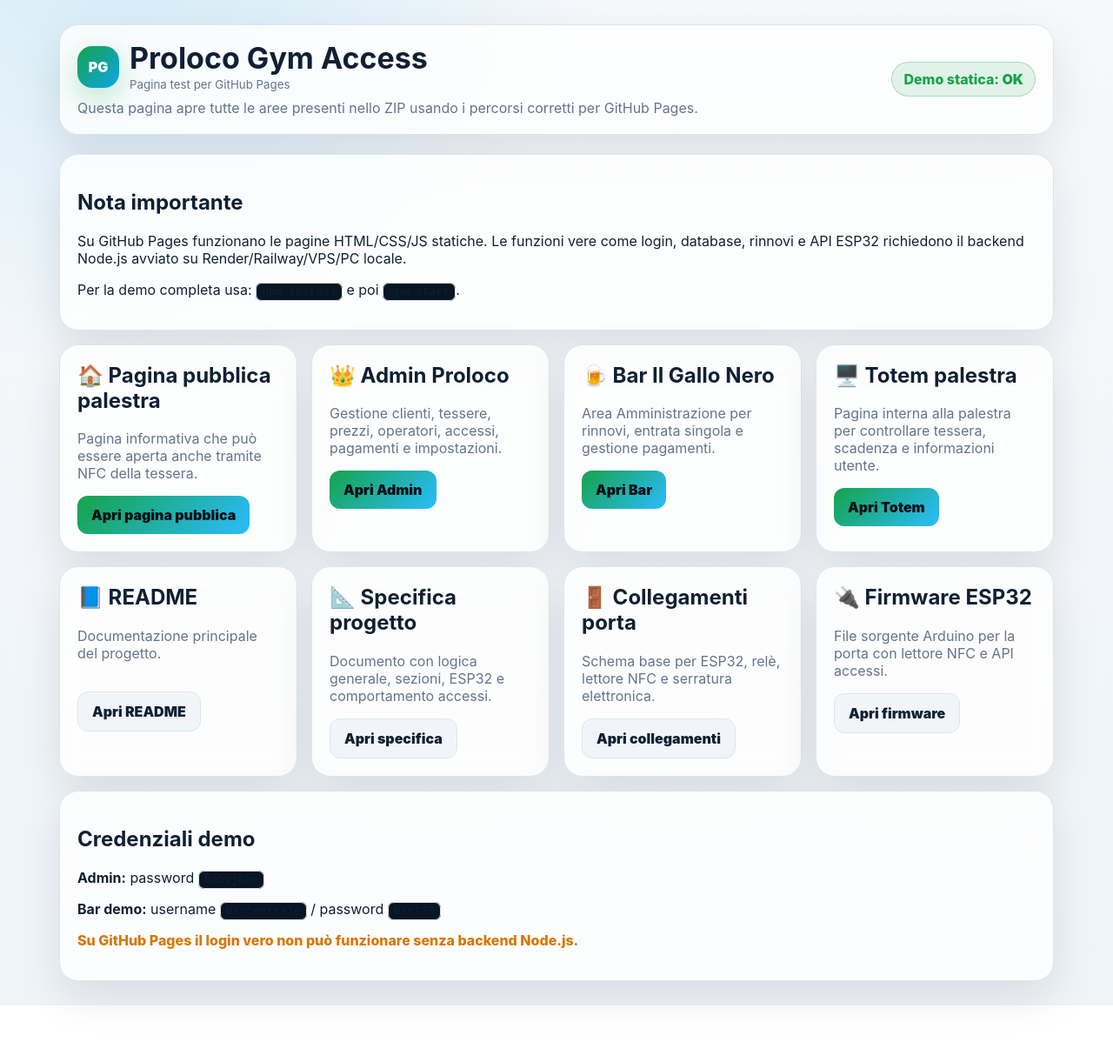
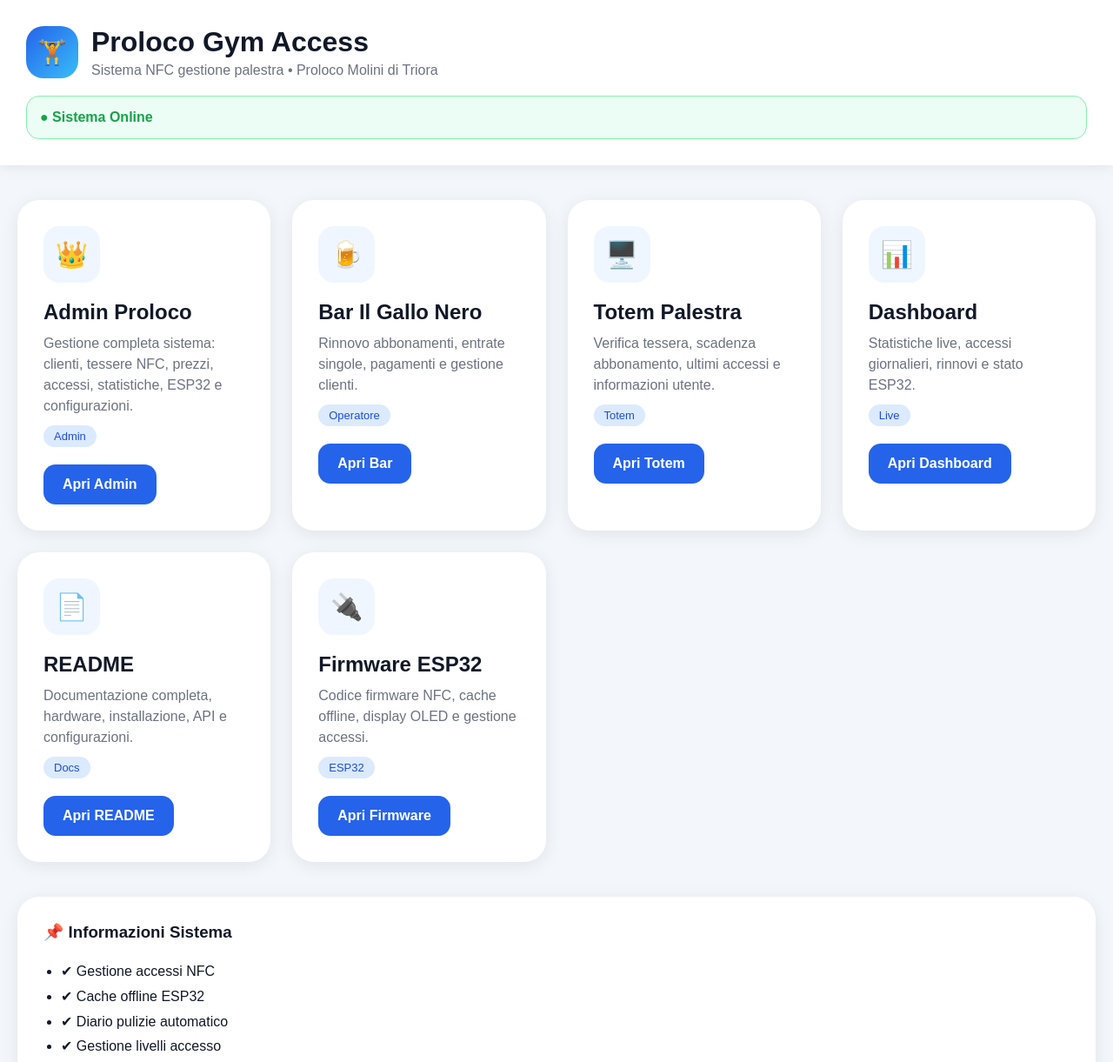
Before and after one commit to wincklers85/ProlocoGym, a website: page index.html in a window 1280 px wide. Shown: the top 1221 px of the page at 87% size. Before the commit the page ends 1156 px from the top, so only its background shows below. Drawn offline with Linux system fonts and the light colour scheme; files that its build step writes are made by us from their sources.

Commit message:
Update index.html

```diff
--- a/index.html
+++ b/index.html
@@ -1,122 +1,338 @@
 <!DOCTYPE html>
 <html lang="it">
 <head>
-  <meta charset="UTF-8" />
-  <meta name="viewport" content="width=device-width, initial-scale=1.0" />
-  <title>Proloco Gym Access - Test GitHub Pages</title>
-  <link rel="stylesheet" href="./style.css" />
+<meta charset="UTF-8">
+<meta name="viewport" content="width=device-width, initial-scale=1.0">
+
+<title>Proloco Gym Access</title>
+
 <style>
-    .test-wrap{min-height:100vh;padding:28px;max-width:1200px;margin:auto}
-    .test-hero{display:flex;gap:16px;align-items:center;justify-content:space-between;flex-wrap:wrap;margin-bottom:22px}
-    .test-hero h1{margin:0;font-size:34px}
-    .test-hero p{color:var(--muted);margin:8px 0 0}
-    .test-grid{display:grid;grid-template-columns:repeat(auto-fit,minmax(260px,1fr));gap:16px}
-    .test-card h2{margin-top:0}
-    .test-card p{color:var(--muted);min-height:58px}
-    .test-card .actions{display:flex;flex-wrap:wrap;gap:10px;margin-top:14px}
-    .test-card a{display:inline-block;text-decoration:none}
-    .ok{color:var(--accent);font-weight:900}
-    .warnText{color:var(--warn);font-weight:800}
-    code{background:#081522;border:1px solid var(--line);padding:2px 6px;border-radius:7px}
-  .buttonLink{padding:12px 16px;border-radius:12px;font-weight:900}.buttonLink.primary{background:linear-gradient(135deg,var(--accent),#2bbcff);color:#041018}.buttonLink.secondary{background:var(--panel2);color:var(--text);border:1px solid var(--line)}</style>
+
+:root{
+    --bg:#f3f6fb;
+    --card:#ffffff;
+    --primary:#2563eb;
+    --text:#111827;
+    --muted:#6b7280;
+    --success:#16a34a;
+}
+
+*{
+    margin:0;
+    padding:0;
+    box-sizing:border-box;
+}
+
+body{
+    font-family:Arial, Helvetica, sans-serif;
+    background:var(--bg);
+    color:var(--text);
+}
+
+header{
+    background:white;
+    padding:30px;
+    box-shadow:0 2px 15px rgba(0,0,0,0.08);
+}
+
+.logo{
+    display:flex;
+    align-items:center;
+    gap:15px;
+}
+
+.logo-icon{
+    width:60px;
+    height:60px;
+    border-radius:20px;
+    background:linear-gradient(135deg,#2563eb,#38bdf8);
+    display:flex;
+    align-items:center;
+    justify-content:center;
+    color:white;
+    font-size:28px;
+}
+
+.logo-text h1{
+    font-size:32px;
+}
+
+.logo-text p{
+    color:var(--muted);
+    margin-top:5px;
+}
+
+.status{
+    margin-top:20px;
+    background:#ecfdf5;
+    border:1px solid #86efac;
+    padding:15px;
+    border-radius:15px;
+    color:var(--success);
+    font-weight:bold;
+}
+
+.container{
+    max-width:1400px;
+    margin:auto;
+    padding:40px 20px;
+}
+
+.grid{
+    display:grid;
+    grid-template-columns:repeat(auto-fit,minmax(280px,1fr));
+    gap:25px;
+}
+
+.card{
+    background:var(--card);
+    border-radius:25px;
+    padding:30px;
+    box-shadow:0 4px 20px rgba(0,0,0,0.08);
+    transition:0.3s;
+}
+
+.card:hover{
+    transform:translateY(-5px);
+    box-shadow:0 10px 30px rgba(37,99,235,0.15);
+}
+
+.card-icon{
+    width:65px;
+    height:65px;
+    border-radius:18px;
+    background:#eff6ff;
+    display:flex;
+    align-items:center;
+    justify-content:center;
+    font-size:30px;
+    margin-bottom:20px;
+}
+
+.card h2{
+    margin-bottom:10px;
+}
+
+.card p{
+    color:var(--muted);
+    line-height:1.5;
+    min-height:70px;
+}
+
+.card a{
+    display:inline-block;
+    margin-top:20px;
+    text-decoration:none;
+    background:var(--primary);
+    color:white;
+    padding:14px 22px;
+    border-radius:14px;
+    font-weight:bold;
+    transition:0.2s;
+}
+
+.card a:hover{
+    opacity:0.9;
+}
+
+footer{
+    text-align:center;
+    padding:40px;
+    color:var(--muted);
+}
+
+.quick-info{
+    margin-top:40px;
+    background:white;
+    border-radius:25px;
+    padding:30px;
+    box-shadow:0 4px 20px rgba(0,0,0,0.08);
+}
+
+.quick-info h3{
+    margin-bottom:20px;
+}
+
+.quick-info ul{
+    padding-left:20px;
+    line-height:1.8;
+}
+
+.badge{
+    display:inline-block;
+    background:#dbeafe;
+    color:#1d4ed8;
+    padding:5px 12px;
+    border-radius:999px;
+    font-size:13px;
+    margin-top:10px;
+}
+
+</style>
 </head>
+
 <body>
-  <main class="test-wrap">
-    <section class="card test-hero">
-      <div>
-        <div class="brand" style="margin-bottom:8px">
-          <div class="logo">PG</div>
-          <div>
+
+<header>
+
+<div class="logo">
+
+<div class="logo-icon">
+🏋️
+</div>
+
+<div class="logo-text">
 <h1>Proloco Gym Access</h1>
-            <small>Pagina test per GitHub Pages</small>
+<p>Sistema NFC gestione palestra • Proloco Molini di Triora</p>
 </div>
+
 </div>
-        <p>Questa pagina apre tutte le aree presenti nello ZIP usando i percorsi corretti per GitHub Pages.</p>
+
+<div class="status">
+● Sistema Online
 </div>
-      <span class="pill">Demo statica: <span class="ok">OK</span></span>
-    </section>
 
-    <section class="card" style="margin-bottom:16px">
-      <h2>Nota importante</h2>
+</header>
+
+<div class="container">
+
+<div class="grid">
+
+<div class="card">
+<div class="card-icon">👑</div>
+<h2>Admin Proloco</h2>
 <p>
-        Su GitHub Pages funzionano le pagine HTML/CSS/JS statiche. Le funzioni vere come login,
-        database, rinnovi e API ESP32 richiedono il backend Node.js avviato su Render/Railway/VPS/PC locale.
+Gestione completa sistema:
+clienti, tessere NFC, prezzi,
+accessi, statistiche, ESP32 e configurazioni.
 </p>
-      <p>Per la demo completa usa: <code>npm install</code> e poi <code>npm start</code>.</p>
-    </section>
 
-    <section class="test-grid">
-      <article class="card test-card">
-        <h2>🏠 Pagina pubblica palestra</h2>
-        <p>Pagina informativa che può essere aperta anche tramite NFC della tessera.</p>
-        <div class="actions">
-          <a class="primary buttonLink" href="./public/index.html">Apri pagina pubblica</a>
+<div class="badge">Admin</div>
+
+<br>
+
+<a href="./admin/index.html">
+Apri Admin
+</a>
 </div>
-      </article>
 
-      <article class="card test-card">
-        <h2>👑 Admin Proloco</h2>
-        <p>Gestione clienti, tessere, prezzi, operatori, accessi, pagamenti e impostazioni.</p>
-        <div class="actions">
-          <a class="primary buttonLink" href="./admin/index.html">Apri Admin</a>
+<div class="card">
+<div class="card-icon">🍺</div>
+<h2>Bar Il Gallo Nero</h2>
+<p>
+Rinnovo abbonamenti,
+entrate singole,
+pagamenti e gestione clienti.
+</p>
+
+<div class="badge">Operatore</div>
+
+<br>
+
+<a href="./bar/index.html">
+Apri Bar
+</a>
 </div>
-      </article>
 
-      <article class="card test-card">
-        <h2>🍺 Bar Il Gallo Nero</h2>
-        <p>Area Amministrazione per rinnovi, entrata singola e gestione pagamenti.</p>
-        <div class="actions">
-          <a class="primary buttonLink" href="./bar/index.html">Apri Bar</a>
+<div class="card">
+<div class="card-icon">🖥️</div>
+<h2>Totem Palestra</h2>
+<p>
+Verifica tessera,
+scadenza abbonamento,
+ultimi accessi e informazioni utente.
+</p>
+
+<div class="badge">Totem</div>
+
+<br>
+
+<a href="./totem/index.html">
+Apri Totem
+</a>
 </div>
-      </article>
 
-      <article class="card test-card">
-        <h2>🖥️ Totem palestra</h2>
-        <p>Pagina interna alla palestra per controllare tessera, scadenza e informazioni utente.</p>
-        <div class="actions">
-          <a class="primary buttonLink" href="./totem/index.html">Apri Totem</a>
+<div class="card">
+<div class="card-icon">📊</div>
+<h2>Dashboard</h2>
+<p>
+Statistiche live,
+accessi giornalieri,
+rinnovi e stato ESP32.
+</p>
+
+<div class="badge">Live</div>
+
+<br>
+
+<a href="./dashboard/index.html">
+Apri Dashboard
+</a>
 </div>
-      </article>
 
-      <article class="card test-card">
-        <h2>📘 README</h2>
-        <p>Documentazione principale del progetto.</p>
-        <div class="actions">
-          <a class="secondary buttonLink" href="./README.md">Apri README</a>
+<div class="card">
+<div class="card-icon">📄</div>
+<h2>README</h2>
+<p>
+Documentazione completa,
+hardware, installazione,
+API e configurazioni.
+</p>
+
+<div class="badge">Docs</div>
+
+<br>
+
+<a href="./readme.html">
+Apri README
+</a>
 </div>
-      </article>
 
-      <article class="card test-card">
-        <h2>📐 Specifica progetto</h2>
-        <p>Documento con logica generale, sezioni, ESP32 e comportamento accessi.</p>
-        <div class="actions">
-          <a class="secondary buttonLink" href="./docs/SPECIFICA_PROGETTO.md">Apri specifica</a>
+<div class="card">
+<div class="card-icon">🔌</div>
+<h2>Firmware ESP32</h2>
+<p>
+Codice firmware NFC,
+cache offline,
+display OLED e gestione accessi.
+</p>
+
+<div class="badge">ESP32</div>
+
+<br>
+
+<a href="./firmware/index.html">
+Apri Firmware
+</a>
 </div>
-      </article>
 
-      <article class="card test-card">
-        <h2>🚪 Collegamenti porta</h2>
-        <p>Schema base per ESP32, relè, lettore NFC e serratura elettronica.</p>
-        <div class="actions">
-          <a class="secondary buttonLink" href="./docs/COLLEGAMENTI_PORTA.md">Apri collegamenti</a>
 </div>
-      </article>
 
-      <article class="card test-card">
-        <h2>🔌 Firmware ESP32</h2>
-        <p>File sorgente Arduino per la porta con lettore NFC e API accessi.</p>
-        <div class="actions">
-          <a class="secondary buttonLink" href="./esp32/proloco_gym_access_esp32.ino">Apri firmware</a>
+<div class="quick-info">
+
+<h3>📌 Informazioni Sistema</h3>
+
+<ul>
+<li>✔ Gestione accessi NFC</li>
+<li>✔ Cache offline ESP32</li>
+<li>✔ Diario pulizie automatico</li>
+<li>✔ Gestione livelli accesso</li>
+<li>✔ Temi configurabili</li>
+<li>✔ Dashboard statistiche</li>
+<li>✔ Totem palestra</li>
+<li>✔ Supporto display ESP32</li>
+<li>✔ Tracciamento accessi e IP</li>
+<li>✔ Entrata singola</li>
+<li>✔ Rinnovi automatici</li>
+</ul>
+
 </div>
-      </article>
-    </section>
 
-    <section class="card" style="margin-top:16px">
-      <h2>Credenziali demo</h2>
-      <p><b>Admin:</b> password <code>babyjake</code></p>
-      <p><b>Bar demo:</b> username <code>barcentrale</code> / password <code>bar123</code></p>
-      <p class="warnText">Su GitHub Pages il login vero non può funzionare senza backend Node.js.</p>
-    </section>
-  </main>
+</div>
+
+<footer>
+Proloco Gym Access © 2026 Stephan Winckler
+</footer>
+
 </body>
 </html>
```
Lines whose indentation alone changed are shown as unchanged.
